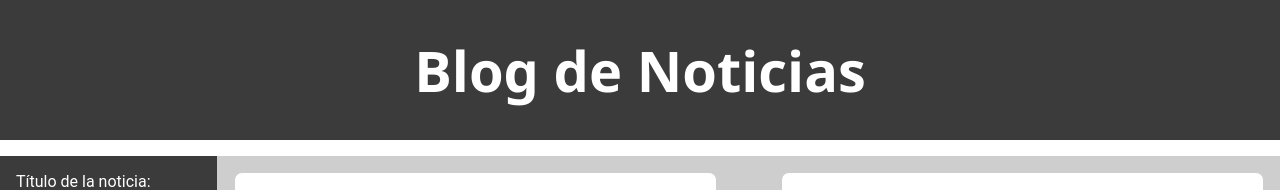
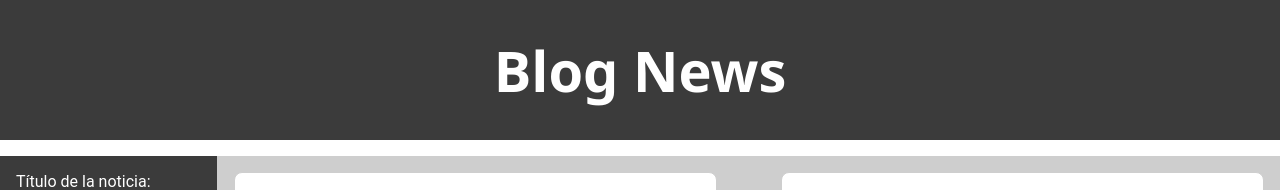
Before and after one commit to danielpermo/Actividad-5, an Angular app: page / in a window 1280 px wide. Shown: the top 190 px of the page. Built offline with nearby package versions, Linux system fonts and the light colour scheme.

Commit message:
Cambio nombre blog

```diff
--- a/src/app/app.component.html
+++ b/src/app/app.component.html
@@ -1,6 +1,6 @@
 <header class="w-header">
     <div class="w-logo">
-        <p class="logo">Blog de Noticias</p>
+        <p class="logo">Blog News</p>
     </div>
 </header>
 <main class="w-main">
```
